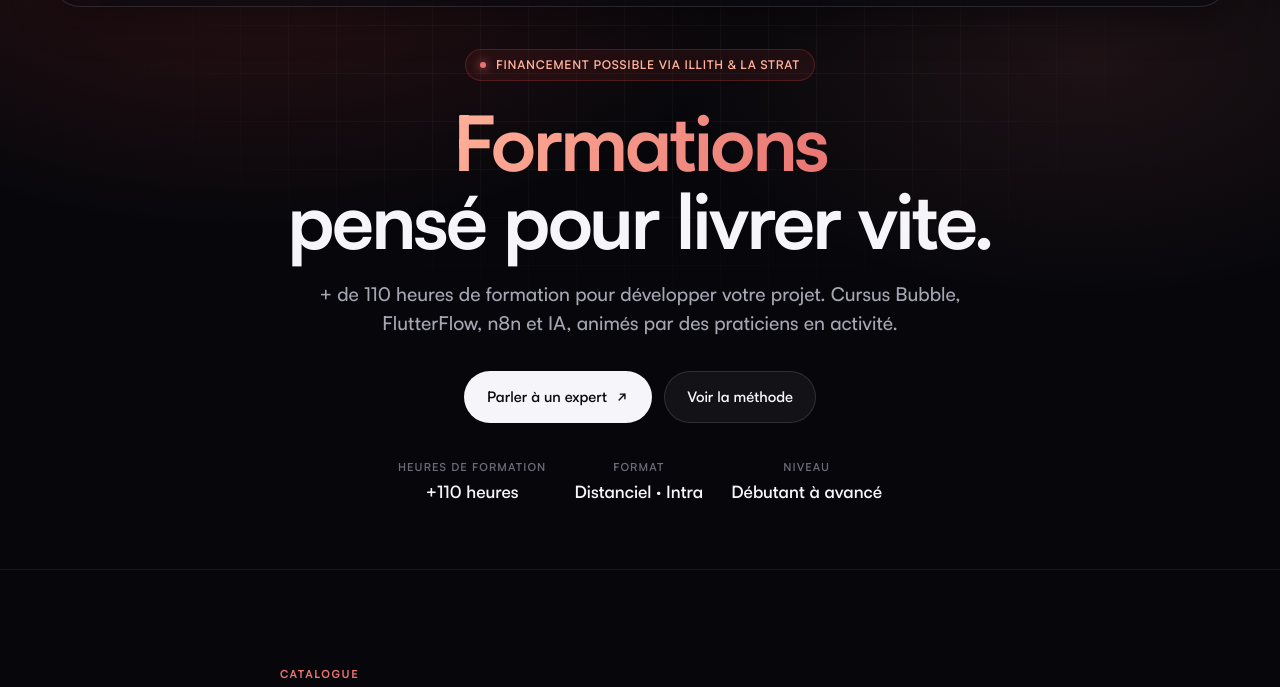
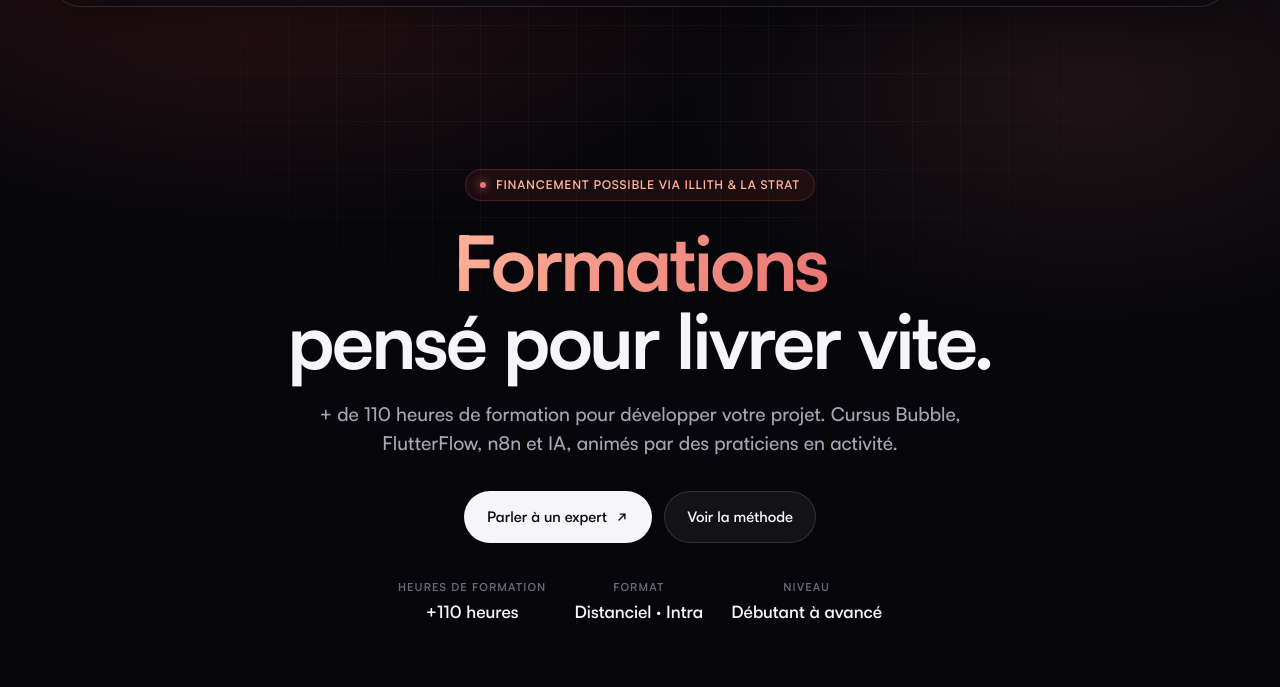
Before and after one commit to webinti/webinti-v2, an Astro site in the folder site/: page /expertise/formations in a window 1280 px wide. Shown: the part 71-758 px from the top of the page. Built offline with nearby package versions, Linux system fonts and the light colour scheme; Astro itself is replaced by a stand-in of ours.

Commit message:
Double hero vertical padding on /expertise/formations/
Co-Authored-By: Claude Opus 4.7 <noreply@anthropic.com>

```diff
--- a/site/src/pages/expertise/formations.astro
+++ b/site/src/pages/expertise/formations.astro
@@ -27,7 +27,7 @@ const faqs = [
   serviceName="Webinti — Formations"
   faqs={faqs}
 >
-<section class="ex-hero">
+<section class="ex-hero ex-hero-tall">
   <div class="ex-hero-bg"><div class="ex-hero-grid"></div></div>
   <div class="container">
     <div class="ex-hero-inner ex-hero-center">
--- a/site/src/styles/expertise.css
+++ b/site/src/styles/expertise.css
@@ -7,6 +7,7 @@
 
 /* HERO */
 .ex-hero{position:relative;padding:120px 0 64px;overflow:hidden;border-bottom:1px solid var(--border)}
+.ex-hero.ex-hero-tall{padding:240px 0 128px}
 .ex-hero-bg{position:absolute;inset:0;pointer-events:none;z-index:0}
 .ex-hero-bg::before{content:"";position:absolute;inset:0;background:
   radial-gradient(900px 500px at 20% 0%,rgba(200,64,63,0.20),transparent 60%),
```
